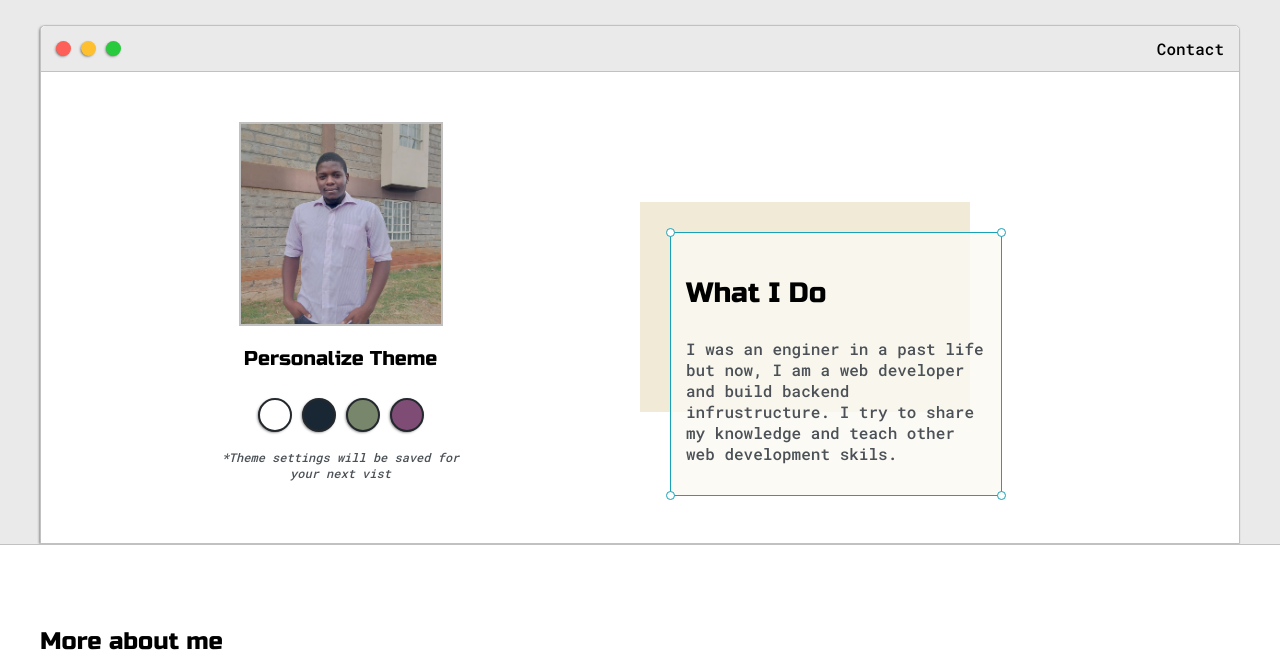
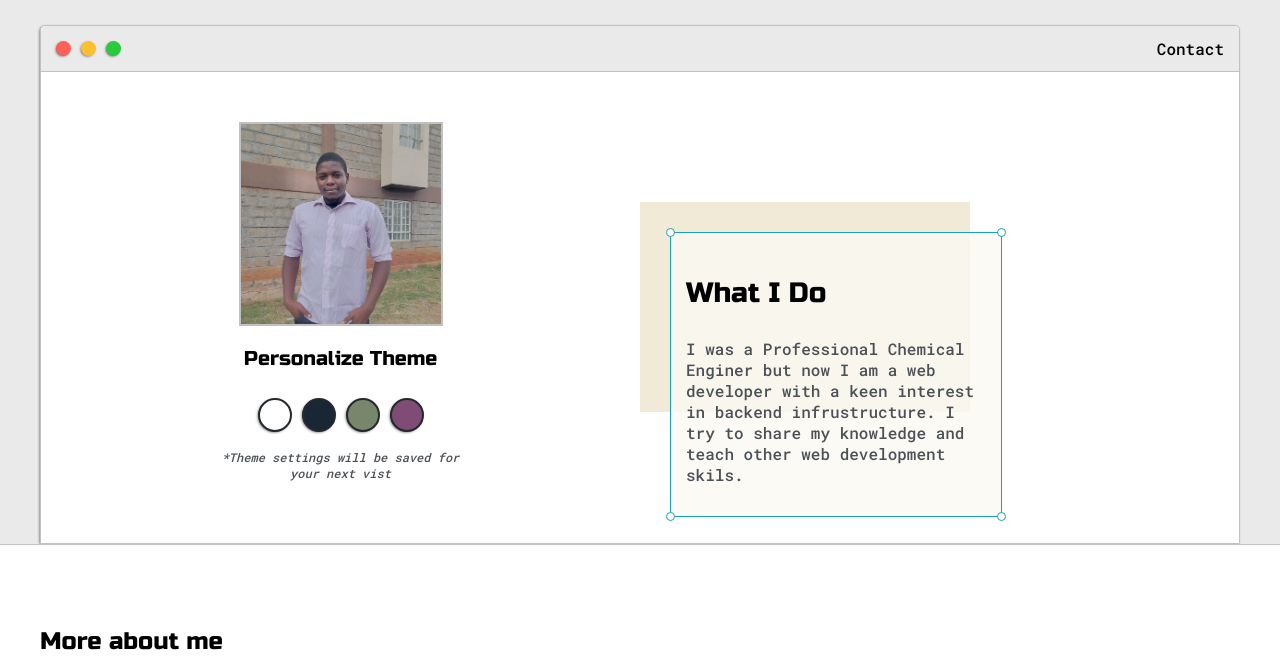
Before and after one commit to oscarwanga98/oscarwanga, a plain HTML site: page index.html in a window 1280 px wide. Shown: the part 136-800 px from the top of the page. Drawn offline with Linux system fonts and the light colour scheme.

Commit message:
Update index.html

```diff
--- a/index.html
+++ b/index.html
@@ -62,7 +62,7 @@
 							<div id="corner-tl" class="corner"></div>
 							<div id="corner-tr" class="corner"></div>
 							<h3>What I Do</h3>
-							<p>I was an enginer in a past life but now, I am a web developer and build backend infrustructure. I try to share my knowledge and teach other web development skils.</p>
+							<p>I was a Professional Chemical Enginer but now  I am a web developer with a keen interest in backend infrustructure. I try to share my knowledge and teach other web development skils.</p>
 							<div id="corner-br" class="corner"></div>
 							<div id="corner-bl" class="corner"></div>
 						</div>
```
